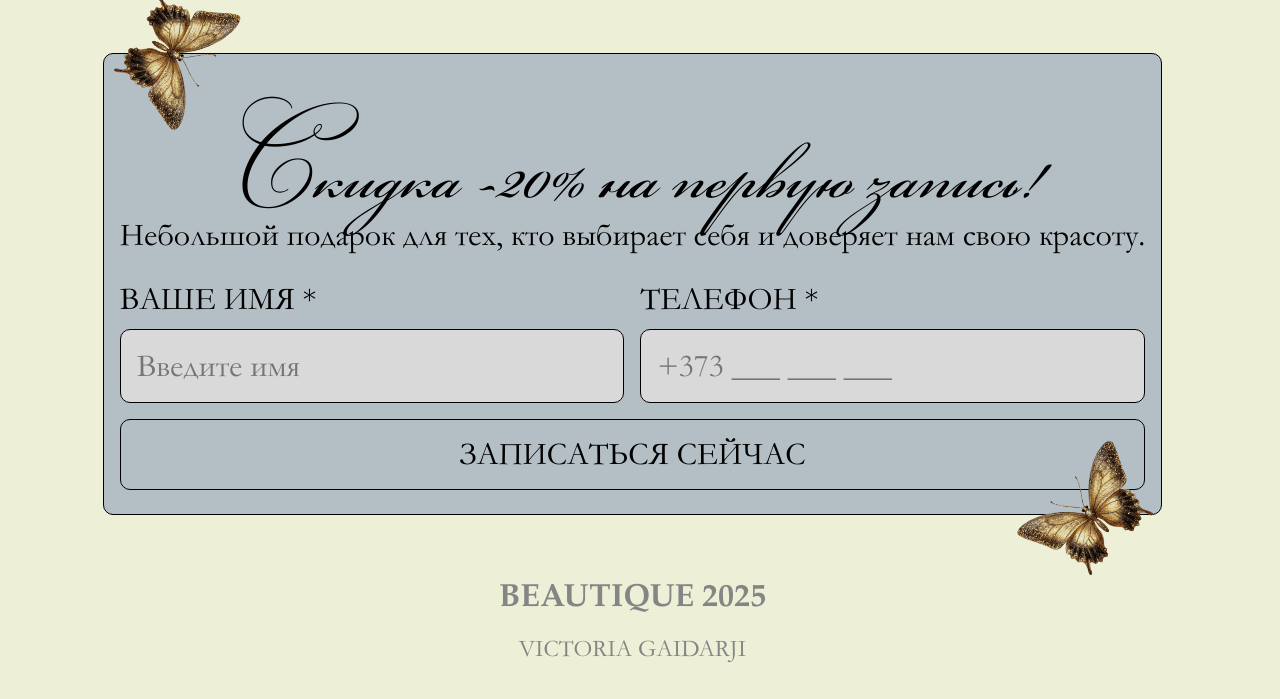
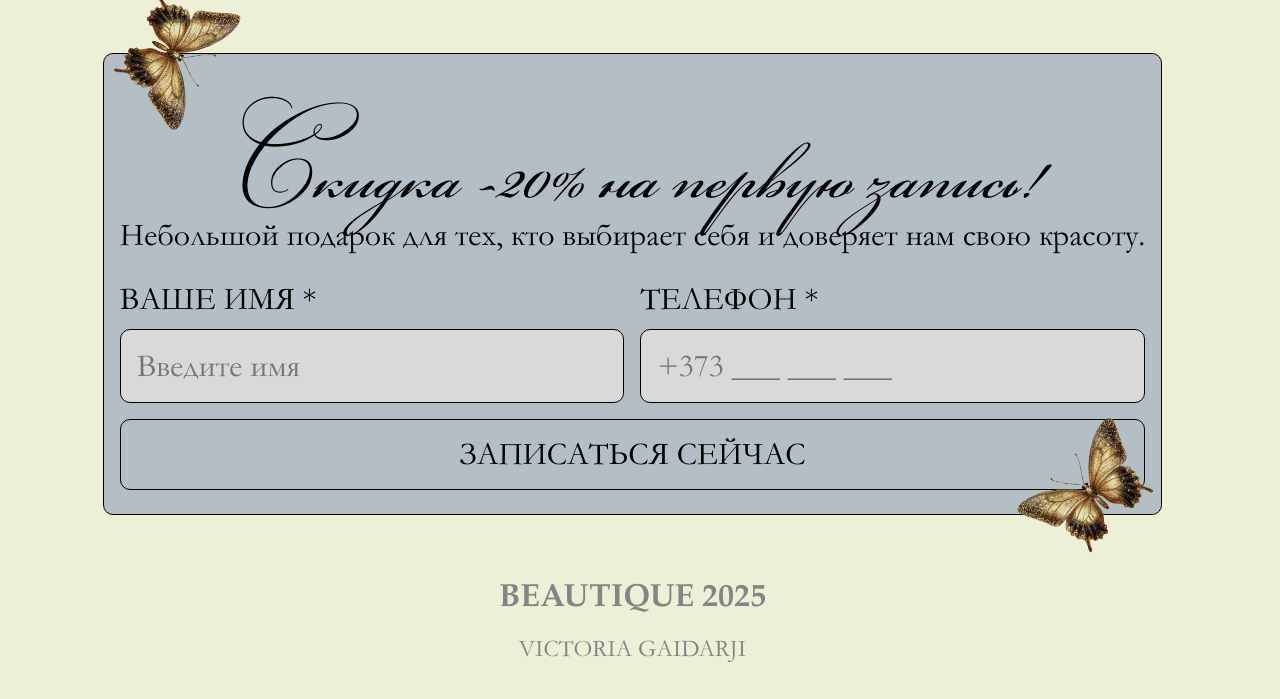
Before and after one commit to victoriagaidarji/beautique-beauty-platform, a plain HTML site: page index.html in a window 1280 px wide. Shown: the part 5979-6678 px from the top of the page. Drawn offline with Linux system fonts and the light colour scheme.

Commit message:
butterflies-edit

```diff
--- a/styles/blocks/contact.css
+++ b/styles/blocks/contact.css
@@ -30,6 +30,7 @@
 .contact__info-text a {
   text-decoration: none;
   color: inherit;
+  transition: color 0.2s ease;
 
   &:hover {
     color: var(--coloro-brown-light);
--- a/styles/blocks/fly.css
+++ b/styles/blocks/fly.css
@@ -132,7 +132,7 @@
 
   &::after {
     right: 0;
-    bottom: -10%;
+    bottom: -5%;
     width: 140px;
     rotate: -45deg;
   }
```
